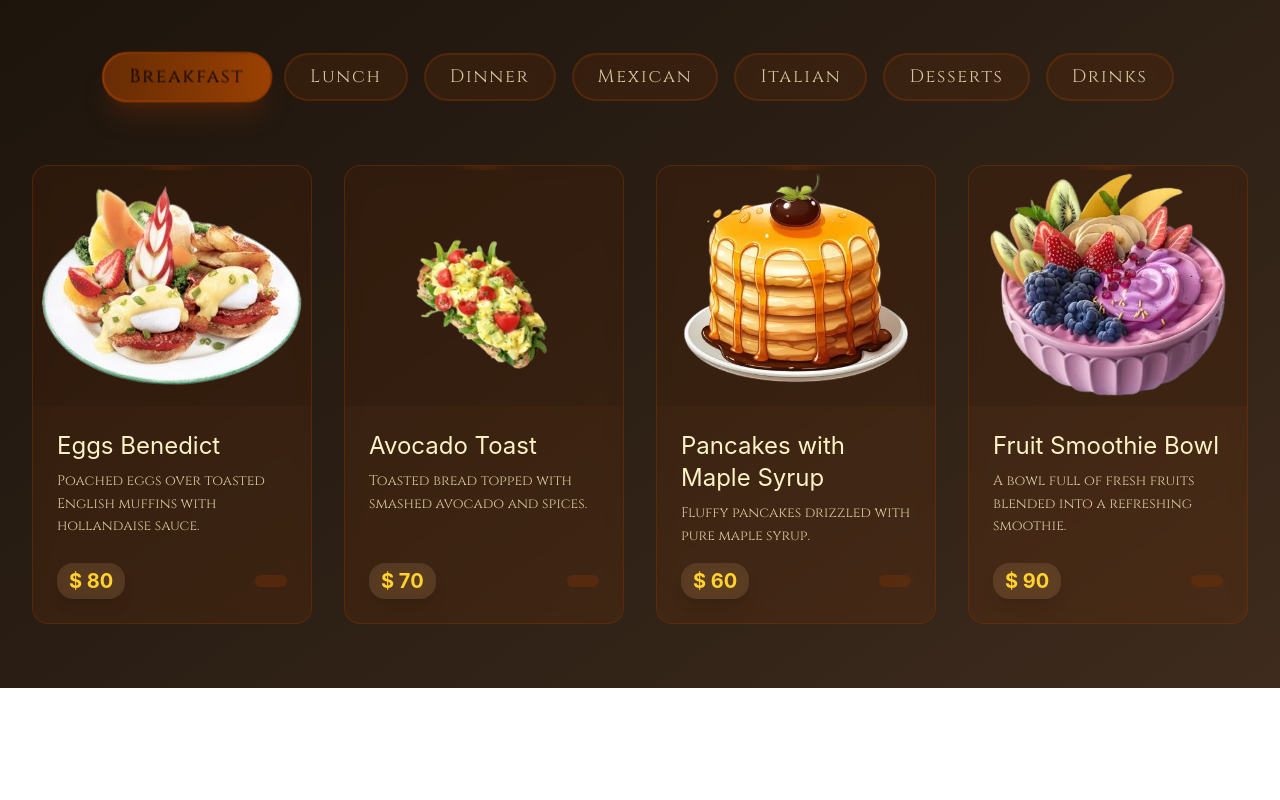
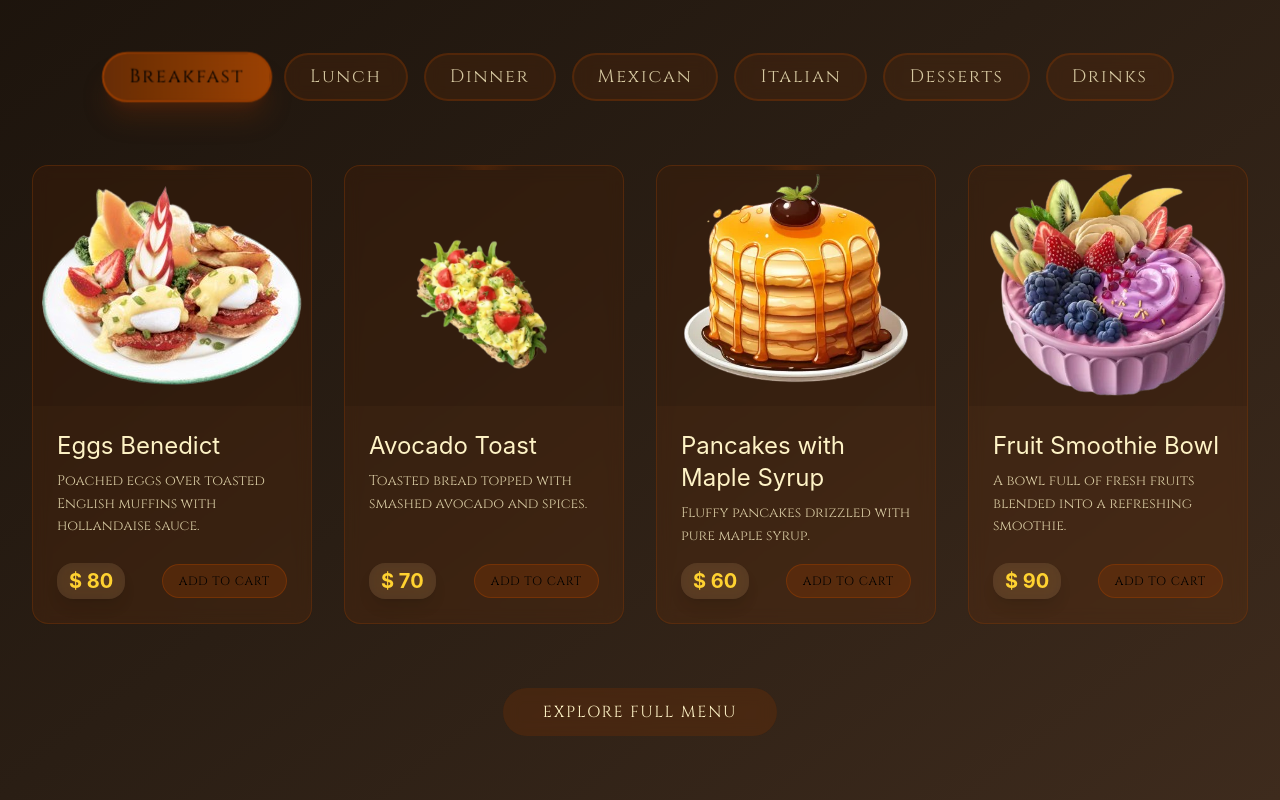
Before and after one commit to muradhosenrafi/Food-web-site, a React (Vite) app: page / in a window 1280 px wide. Shown: the part 2746-3546 px from the top of the page. Before the commit the page ends 3434 px from the top, so only its background shows below. Built offline with nearby package versions, Linux system fonts and the light colour scheme; a web font is replaced by a local one.

Commit message:
button add menu

```diff
--- a/src/components/OurHomeMenu.jsx
+++ b/src/components/OurHomeMenu.jsx
@@ -2,6 +2,7 @@ import { useState } from "react";
 import { useCart } from "../components/CartContext";
 import { dummyMenuData } from './../assets/OmDD';
 import { FaMinus, FaPlus } from "react-icons/fa";
+import { Link } from "react-router-dom";
 
 const OurHomeMenu = () => {
   const { cartItems, addToCart, removeFromCart } = useCart();
@@ -74,8 +75,10 @@ const OurHomeMenu = () => {
 
                               </>
                              ) : (
-                              <button className="bg-amber-900/40 px-4 py-1.5 rounded-full font-cinzel text-xs uppercase sm:text-sm tracking-wider transition-transform duration-500 hover:scale-110 ">
-
+                              <button className="bg-amber-900/40 px-4 py-1.5 rounded-full font-cinzel text-xs uppercase sm:text-sm tracking-wider transition-transform duration-500 hover:scale-110 hover:shadow-lg hover:shadow-amber-900/20 relative overflow-hidden border border-amber-800/50 ">
+                              <span className="relative z-10 text-xs text-black ">
+                                Add to Cart
+                              </span>
                               </button>
                              )}
                         </div>
@@ -85,6 +88,11 @@ const OurHomeMenu = () => {
               )
             })}
         </div>
+        <div className="flex justify-center mt-16">
+             <Link className="bg-amber-900/30 border-amber-800/30 text-amber-100 px-8 sm:px-10 py-3 rounded-full font-cinzel uppercase tracking-widest transition-all duration-300 hover:bg-amber-800/40 hover:text-amber-5 hover:scale-105 hover:shadow-lg hover:shadow-amber-900/20 backdrop-blur-sm " to='/menu'>
+                  Explore Full Menu
+             </Link>
+        </div>
       </div>
     </div>
   );
```
